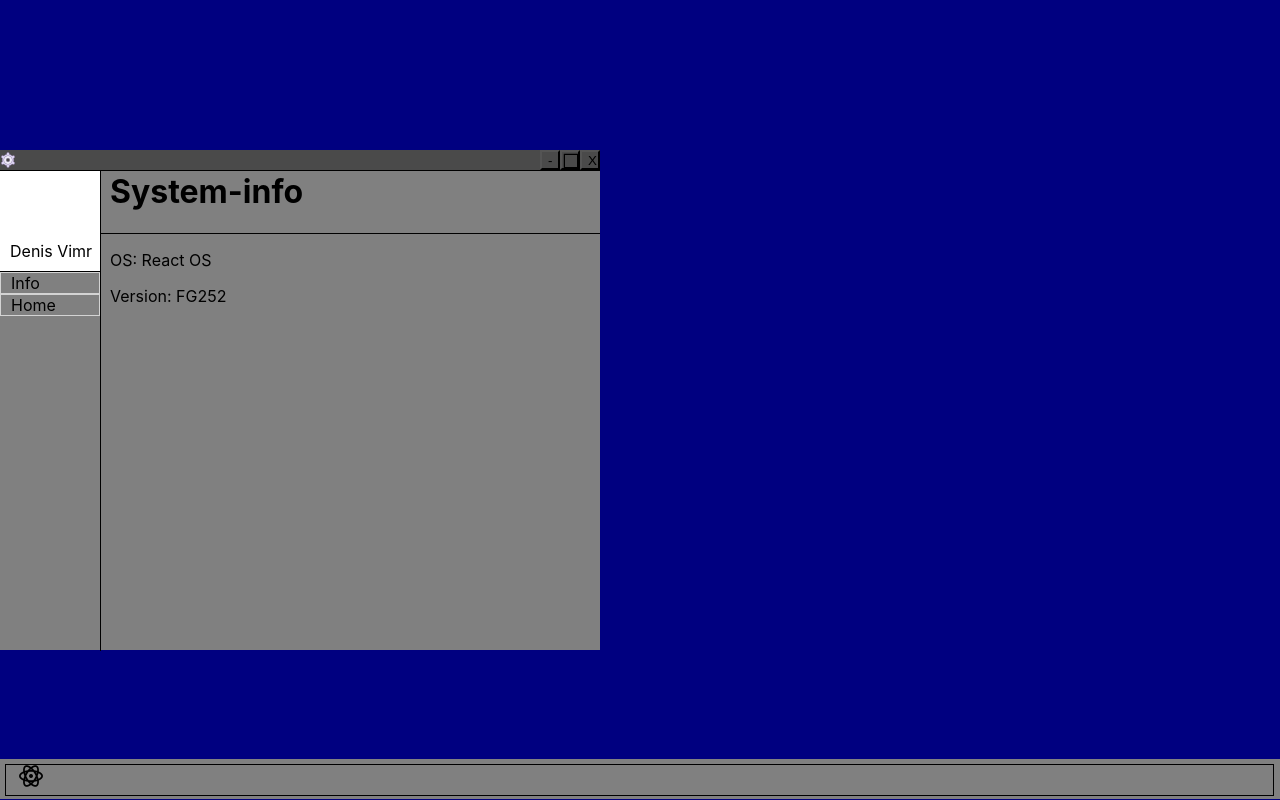
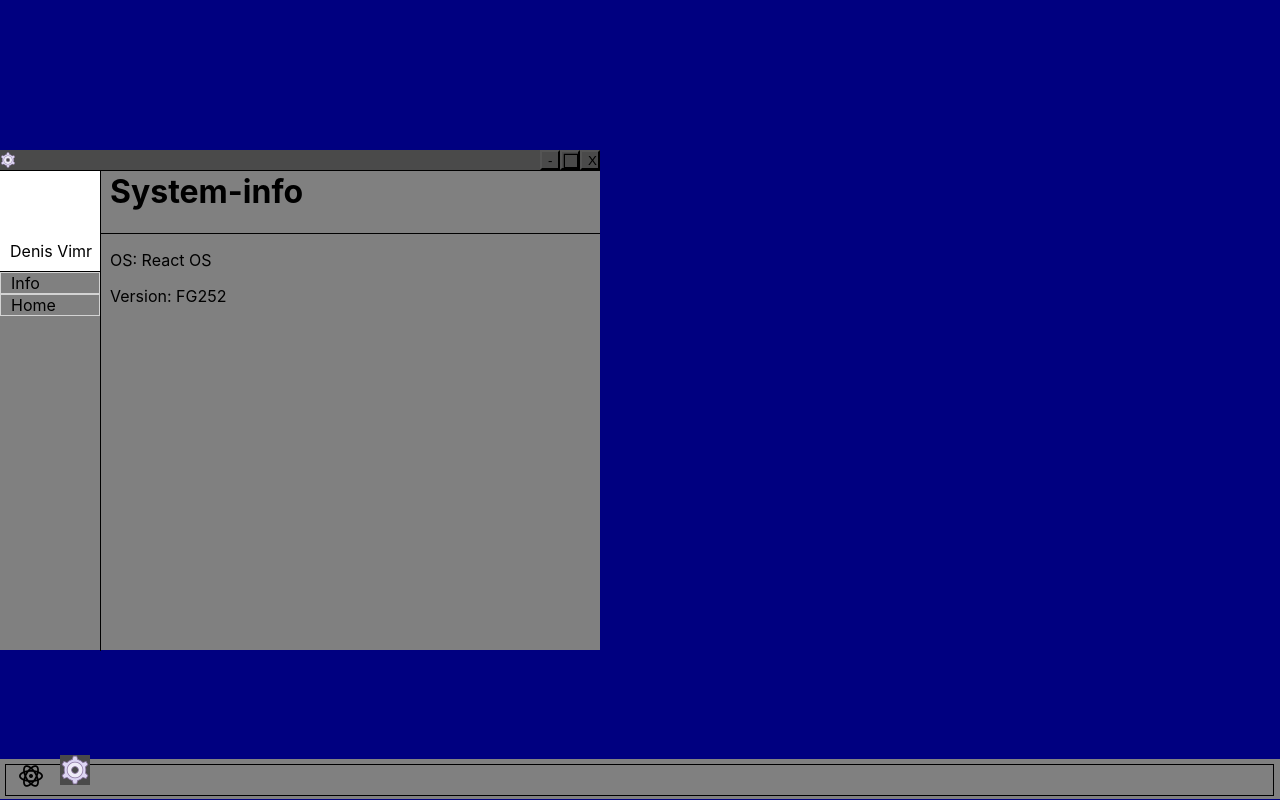
Before and after one commit to DenisV868/DenisV868.github.io, a React (Create React App) app: page /settings in a window 1280 px wide. Shown: the top 800 px of the page. Built offline with nearby package versions, Linux system fonts and the light colour scheme.

Commit message:
making settings app

```diff
--- a/src/App.css
+++ b/src/App.css
@@ -254,3 +254,14 @@
   bottom: 500px;
   left: 110px;
 }
+
+
+.settings-icon-on-panel{
+  background-color: #4a4a4a;
+  width: 30px;
+  height: 30px;
+  position: relative;
+  top: 605px;
+  left: 60px;
+  z-index: 1;
+}
--- a/src/Settings.tsx
+++ b/src/Settings.tsx
@@ -72,6 +72,7 @@
     }, []);
 
     return (
+        <div  className="settings-app-div">
             <div className={"settings-app"} draggable onDragStart={handleDragStart} onDrop={handleDrop} onDragOver={(e:any) => e.preventDefault()} style={{ position: 'absolute',left: position.x, top: position.y,cursor: dragging ? "grabbing" : "grab",}}>
                 <div className={"line"}><img src="/icons8-settings-16.png" alt="" className={"logo"}/>
                     <button className={"minimize"}>-</button>
@@ -96,8 +97,12 @@
                     <p>OS: React OS</p>
                     <p>Version: FG252</p>
                 </div>
-
-        </div>)
+            </div>
+            <div className={"settings-icon-on-panel"}>
+                <img src="/icons8-settings-30.png" alt=""/>
+            </div>
+        </div>
+    )
 
 }
 
```
Lines whose indentation alone changed are shown as unchanged.
